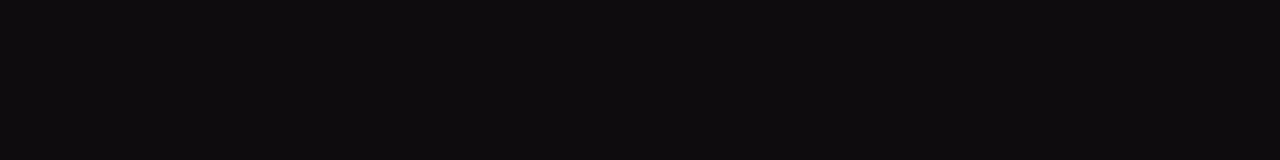
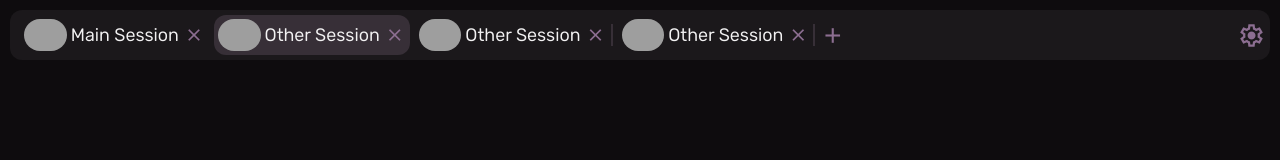
Before and after one commit to EliasLF/OpenWebPlayer-Frontend, a plain HTML site: page src/index.html in a window 1280 px wide. Drawn offline with nearby package versions, Linux system fonts and the light colour scheme; grey boxes are pictures that could not be loaded.

Commit message:
added sessionbar

```diff
--- a/src/index.html
+++ b/src/index.html
@@ -5,8 +5,56 @@
     <meta name="viewport" content="width=device-width, initial-scale=1.0">
     <title>Open Web Player - Main</title>
     <link rel="stylesheet" href="style.css">
+
+    <!-- google icons -->
+    <link rel="stylesheet" href="https://fonts.googleapis.com/css2?family=Material+Symbols+Outlined:opsz,wght,FILL,GRAD@20..48,100..700,0..1,-50..200&icon_names=add,close,settings" />
+
+    <!-- google fonts -->
+    <link rel="preconnect" href="https://fonts.googleapis.com">
+    <link rel="preconnect" href="https://fonts.gstatic.com" crossorigin>
+    <link href="https://fonts.googleapis.com/css2?family=Rubik:ital,wght@0,300..900;1,300..900&display=swap" rel="stylesheet">
 </head>
 <body>
-
+    <div id="sessionbar">
+        <div id="sessionbar-container">
+            <div class="session">
+                <img src="https://imgs.search.brave.com/KRERghoOVtTnN7x0rSpNvNbyRqLtu1VXEUTI0dnpkX0/rs:fit:860:0:0:0/g:ce/aHR0cHM6Ly9pbWcu/ZnJlZXBpay5jb20v/cHJlbWl1bS1wc2Qv/cGxhc3RpYy13cmFw/LW92ZXJsYXktYWxi/dW0tYXJ0LWNvdmVy/LXBzZC10ZW1wbGF0/ZS0wOF85ODQxMDAt/NzQ5LmpwZz9zZW10/PWFpc19oeWJyaWQ" alt="session-cover" class="session-cover">
+                <p class="session-title">Main Session</p>
+                <button class="session-close-btn">
+                    <span class="icon icon-session-close material-symbols-outlined">close</span>
+                </button>
+            </div>
+            <div class="session session-active">
+                <img src="https://imgs.search.brave.com/KRERghoOVtTnN7x0rSpNvNbyRqLtu1VXEUTI0dnpkX0/rs:fit:860:0:0:0/g:ce/aHR0cHM6Ly9pbWcu/ZnJlZXBpay5jb20v/cHJlbWl1bS1wc2Qv/cGxhc3RpYy13cmFw/LW92ZXJsYXktYWxi/dW0tYXJ0LWNvdmVy/LXBzZC10ZW1wbGF0/ZS0wOF85ODQxMDAt/NzQ5LmpwZz9zZW10/PWFpc19oeWJyaWQ" alt="session-cover" class="session-cover">
+                <p class="session-title">Other Session</p>
+                <button class="session-close-btn">
+                    <span class="icon icon-session-close material-symbols-outlined">close</span>
+                </button>
+            </div>
+            <div class="session">
+                <img src="https://imgs.search.brave.com/KRERghoOVtTnN7x0rSpNvNbyRqLtu1VXEUTI0dnpkX0/rs:fit:860:0:0:0/g:ce/aHR0cHM6Ly9pbWcu/ZnJlZXBpay5jb20v/cHJlbWl1bS1wc2Qv/cGxhc3RpYy13cmFw/LW92ZXJsYXktYWxi/dW0tYXJ0LWNvdmVy/LXBzZC10ZW1wbGF0/ZS0wOF85ODQxMDAt/NzQ5LmpwZz9zZW10/PWFpc19oeWJyaWQ" alt="session-cover" class="session-cover">
+                <p class="session-title">Other Session</p>
+                <button class="session-close-btn">
+                    <span class="icon icon-session-close material-symbols-outlined">close</span>
+                </button>
+            </div>
+            <hr class="session-divider">
+            <!-- todo divider lines need to be dynamic -->
+            <div class="session">
+                <img src="https://imgs.search.brave.com/KRERghoOVtTnN7x0rSpNvNbyRqLtu1VXEUTI0dnpkX0/rs:fit:860:0:0:0/g:ce/aHR0cHM6Ly9pbWcu/ZnJlZXBpay5jb20v/cHJlbWl1bS1wc2Qv/cGxhc3RpYy13cmFw/LW92ZXJsYXktYWxi/dW0tYXJ0LWNvdmVy/LXBzZC10ZW1wbGF0/ZS0wOF85ODQxMDAt/NzQ5LmpwZz9zZW10/PWFpc19oeWJyaWQ" alt="session-cover" class="session-cover">
+                <p class="session-title">Other Session</p>
+                <button class="session-close-btn">
+                    <span class="icon icon-session-close material-symbols-outlined">close</span>
+                </button>
+            </div>
+            <hr class="session-divider">
+            <button class="session-add-btn">
+                <span class="icon icon-session-add material-symbols-outlined">add</span>
+            </button>
+        </div>
+        <button id="settings-btn">
+            <span class="icon icon-settings material-symbols-outlined">settings</span>
+        </button>
+    </div>
 </body>
 </html>
--- a/src/style.css
+++ b/src/style.css
@@ -55,6 +55,105 @@
   --accent-900: #1e1320;
   --accent-950: #0f0a10;
 }
+* {
+  margin: 0;
+  padding: 0;
+  font-family: "Rubik", serif;
+  font-weight: 370;
+}
 body {
-  background-color: #0e0c0e;
+  background-color: var(--background-950);
 }
+button {
+  background-color: transparent;
+  cursor: pointer;
+  border: none;
+}
+.session-close-btn,
+.session-add-btn,
+#settings-btn {
+  display: flex;
+  align-content: center;
+}
+.session {
+  min-width: 120px;
+  width: fit-content;
+  height: 100%;
+  border-radius: 12px;
+  align-items: center;
+  display: flex;
+  margin-left: 5px;
+}
+.session-cover {
+  max-height: 80%;
+  border-radius: 999px;
+  margin: 4px;
+}
+.session-title {
+  font-size: 18px;
+  color: var(--text-50);
+}
+.session-active {
+  background-color: var(--background-800);
+}
+.session-divider {
+  height: 50%;
+  border-color: var(--background-800);
+  border-style: solid;
+}
+.session:hover {
+  background-color: var(--background-800);
+  cursor: pointer;
+}
+#sessionbar {
+  display: flex;
+  background-color: var(--background-900);
+  position: fixed;
+  width: calc(100% - 20px);
+  height: 50px;
+  align-items: center;
+  justify-content: space-between;
+  border-radius: 12px;
+  margin: 10px;
+}
+#sessionbar-container {
+  height: calc(100% - 10px);
+  width: 100%;
+  margin-left: 5px;
+  margin-right: 5px;
+  display: flex;
+  align-items: center;
+}
+.icon {
+  color: var(--primary-500);
+}
+.icon-settings {
+  font-size: 27px !important;
+  margin-left: 5px;
+  margin-right: 5px;
+  transition: ease-in-out 0.2s all;
+}
+.icon-settings:hover {
+  color: var(--primary-400);
+}
+.icon-session-close {
+  font-size: 20px !important;
+  margin-left: 5px;
+  margin-right: 5px;
+  transition: ease-in-out 0.2s all;
+}
+.icon-session-close:hover {
+  color: var(--primary-400);
+}
+.icon-session-add {
+  font-size: 25px !important;
+  margin-left: 5px;
+  margin-right: 5px;
+  transition: ease-in-out 0.2s all;
+}
+.icon-session-add:hover {
+  color: var(--primary-400);
+}
+.material-symbols-outlined {
+  font-variation-settings: 'FILL' 0, 'wght' 400, 'GRAD' 0, 'opsz' 24;
+}
```
Also changed, not shown: 3 other files.
